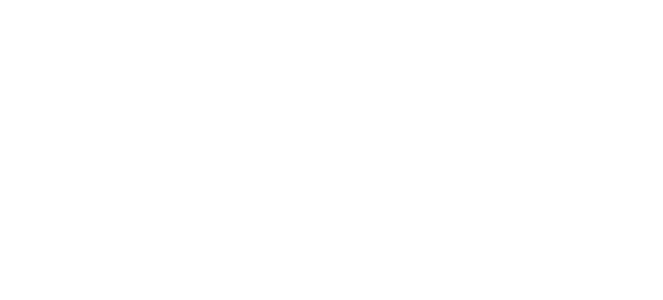
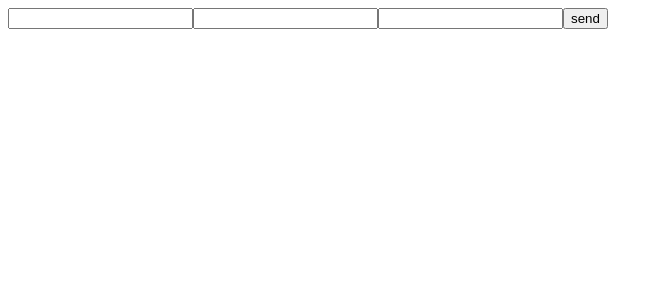
Before and after one commit to nazaryusypovych/react-december-2025, a React (Vite) app: page / in a window 1280 px wide. Shown: the top 300 px of the page, without its empty margins (0-663 px from the left). Built offline with nearby package versions, Linux system fonts and the light colour scheme.

Commit message:
Add Form

```diff
--- a/package.json
+++ b/package.json
@@ -11,7 +11,8 @@
   },
   "dependencies": {
     "react": "^19.2.0",
-    "react-dom": "^19.2.0"
+    "react-dom": "^19.2.0",
+    "react-hook-form": "^7.71.1"
   },
   "devDependencies": {
     "@eslint/js": "^9.39.1",
--- a/src/App.tsx
+++ b/src/App.tsx
@@ -1,10 +1,13 @@
 import './App.css'
+import FormComponent2 from "./components/FormComponent2.tsx";
 
 function App() {
 
   return (
     <>
 
+      <FormComponent2/>
+
     </>
   )
 }
--- /dev/null
+++ b/src/components/FormComponent2.tsx
@@ -0,0 +1,37 @@
+import {useForm} from "react-hook-form";
+
+
+type FormPropsType2 = {
+    username: string,
+    passoword: string,
+    age: number
+
+}
+
+const FormComponent2 = () => {
+    const {handleSubmit, register} = useForm <FormPropsType2>();
+
+    const castomHandler = (formDataPropse: FormPropsType2) =>{
+        console.log(formDataPropse)
+
+    }
+
+
+
+
+
+    return (
+        <div>
+
+            <form onSubmit={handleSubmit(castomHandler)}>
+                <input type="string" {...register("username")}/>
+                <input type="string" {...register("passoword")}/>
+                <input type="number" {...register("age")}/>
+                <button type="submit">send</button>
+            </form>
+
+        </div>
+    );
+};
+
+export default FormComponent2;
```
Also changed, not shown: src/components/FormComponent.tsx (added, +66 -0 lines), 1 other file (tests, documents, lock files or other folders).
